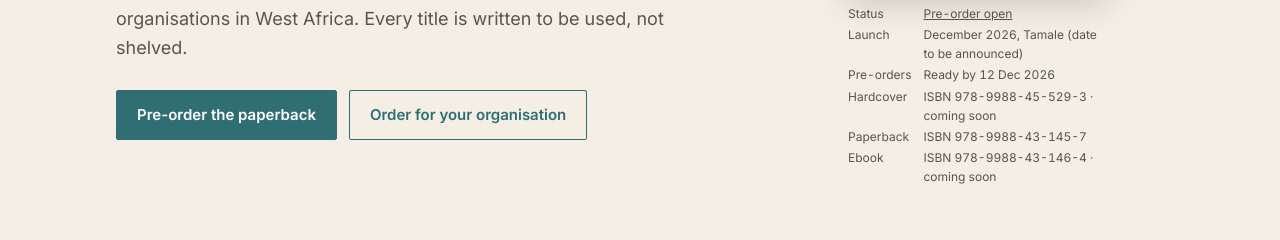
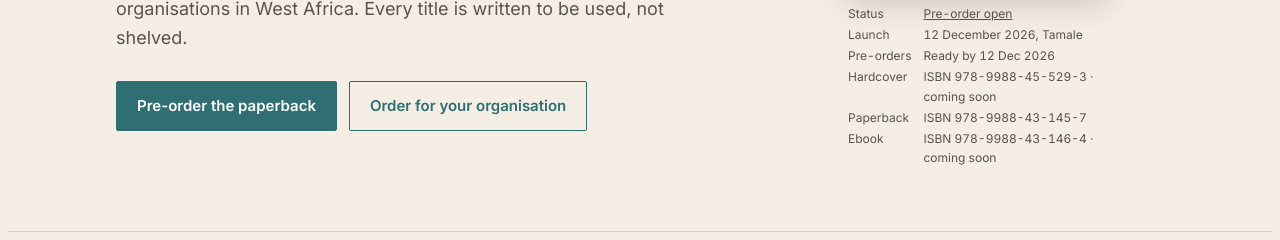
Before and after one commit to SUleAbdulRahman/bando-books, a plain HTML site: page index.html in a window 1280 px wide. Shown: the part 560-800 px from the top of the page. Drawn offline with Linux system fonts and the light colour scheme.

Commit message:
Launch date confirmed: 12 December 2026, Tamale (#2)
Claude-Session: https://claude.ai/code/session_01MVFcWJVfgUHbFRDW3x1Dkw

Co-authored-by: Claude <noreply@anthropic.com>

```diff
--- a/index.html
+++ b/index.html
@@ -205,7 +205,7 @@ footer .soc:hover,footer .soc:focus-visible{color:var(--laterite)}
     </a>
     <div class="colophon">
       <span>Status</span><span><a href="https://selar.com/8965926n6g" target="_blank" rel="noopener">Pre-order open</a></span>
-      <span>Launch</span><span>December 2026, Tamale (date to be announced)</span>
+      <span>Launch</span><span>12 December 2026, Tamale</span>
       <span>Pre-orders</span><span>Ready by 12 Dec 2026</span>
       <span>Hardcover</span><span>ISBN 978-9988-45-529-3 · coming soon</span>
       <span>Paperback</span><span>ISBN 978-9988-43-145-7</span>
```
